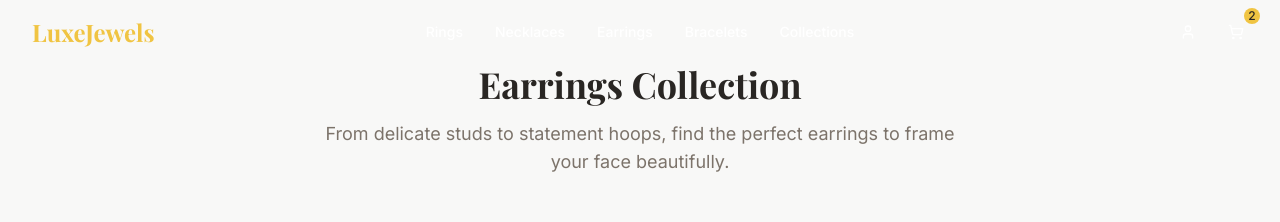
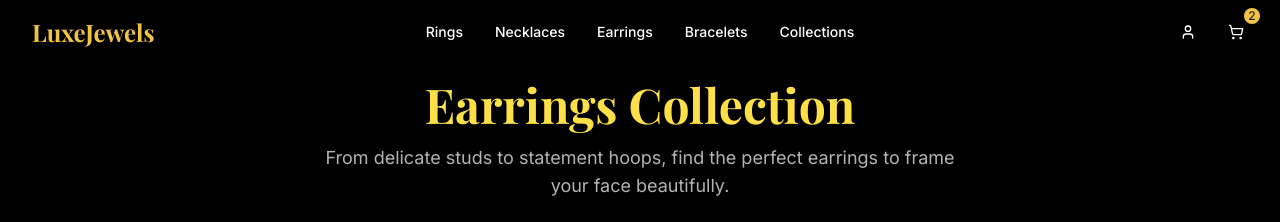
Before and after one commit to benlaguroun/LuxeJewels, a React (Vite) app: page /earrings in a window 1280 px wide. Shown: the top 222 px of the page. Built offline with nearby package versions, Linux system fonts and the light colour scheme; the HTML template or start-up script is replaced by a standard one.

Commit message:
update earring page content

```diff
--- a/src/pages/Earrings.tsx
+++ b/src/pages/Earrings.tsx
@@ -43,15 +43,15 @@ const Earrings = () => {
   ];
 
   return (
-    <div className="min-h-screen">
+    <div className="min-h-screen bg-black text-white">
       <Header />
-      <main className="py-16 bg-background">
+      <main className="py-20">
         <div className="container px-6">
           <div className="text-center mb-12">
-            <h1 className="text-4xl font-serif font-bold mb-4">
+            <h1 className="text-4xl md:text-5xl font-serif font-bold text-yellow-300 drop-shadow mb-4">
               Earrings Collection
             </h1>
-            <p className="text-lg text-muted-foreground max-w-2xl mx-auto">
+            <p className="text-lg text-white/70 max-w-2xl mx-auto">
               From delicate studs to statement hoops, find the perfect earrings
               to frame your face beautifully.
             </p>
```
